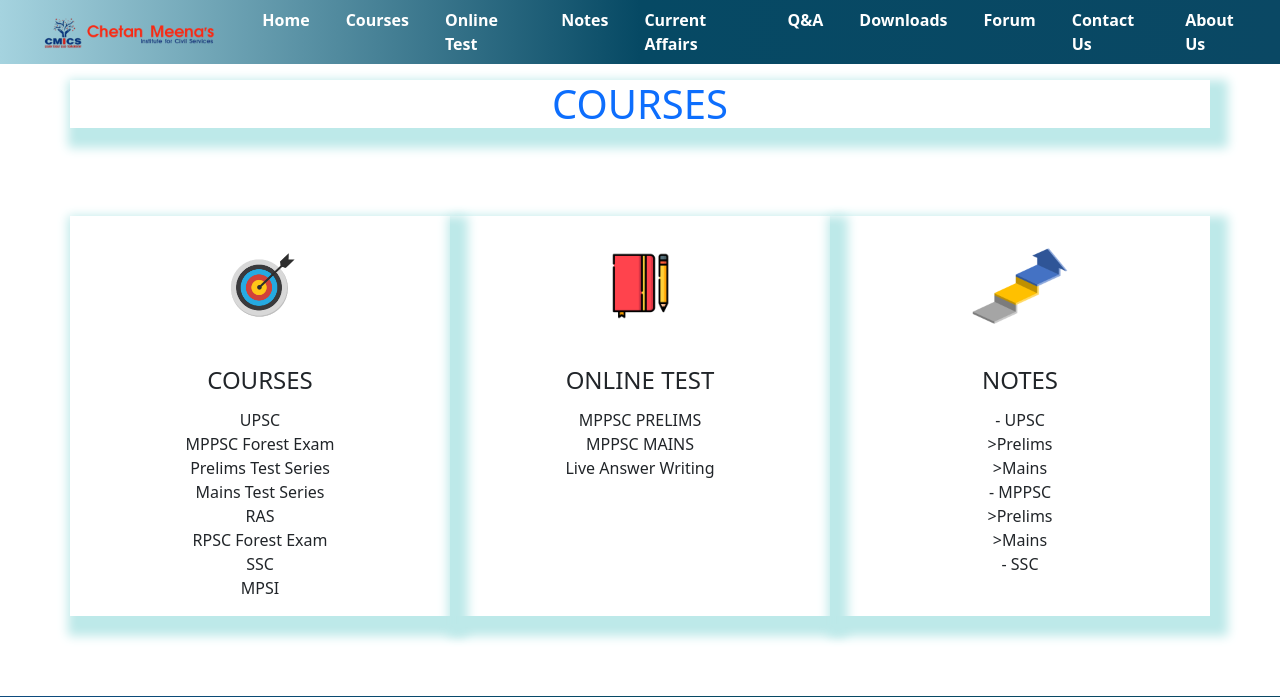
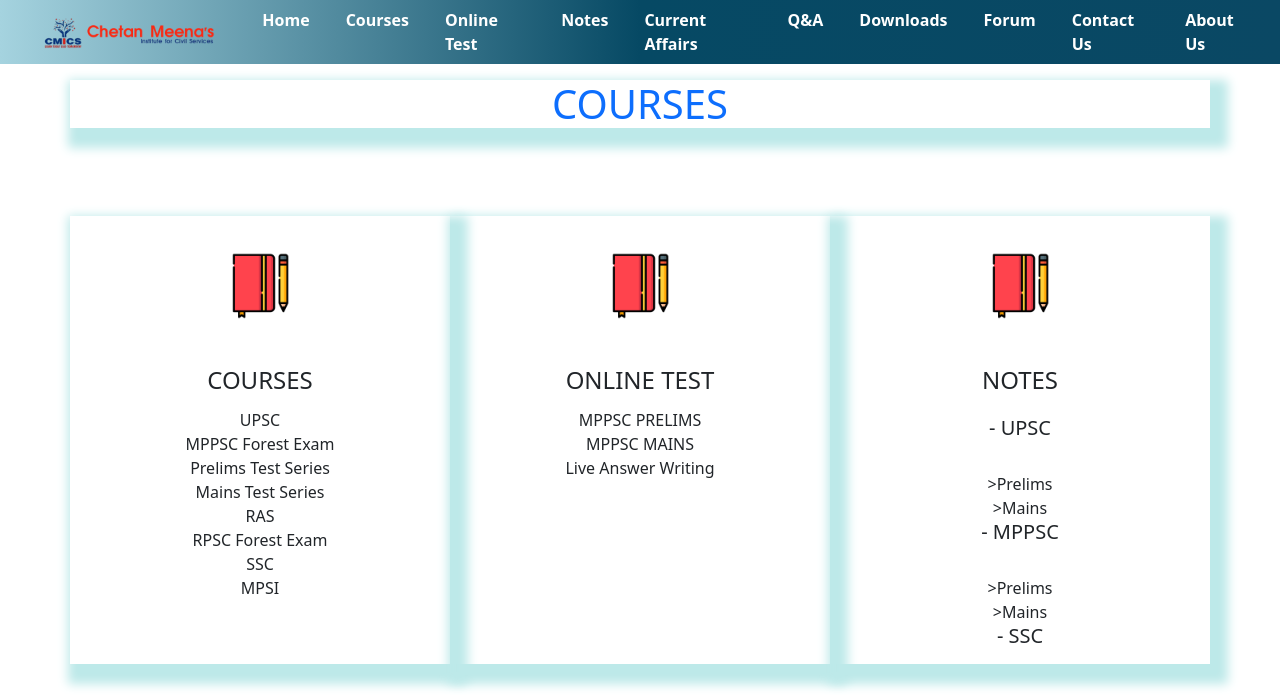
Before and after one commit to princeku07/cmics, a Django app: page /courses in a window 1280 px wide. Shown: the top 697 px of the page. Run offline with Django 3.2, Linux system fonts and the light colour scheme; parts of the project's set-up code (start-up, migrations or seed data) failed here and were passed over.

Commit message:
Update course.html

```diff
--- a/templates/course.html
+++ b/templates/course.html
@@ -20,7 +20,7 @@
       <div class="row text-center">
 
           <div class="col-md-4 services" style="margin-left: 3;">
-              <img src="{% static 'img/target.png'%}" class="service-img">
+              <img src="{% static 'img/book.png'%}" class="service-img">
               <h4>Courses</h4>
               <p>
                   UPSC
@@ -52,22 +52,22 @@
             </p>
         </div>
         <div class="col-md-4 services">
-          <img src="{% static 'img/stairs.png'%}" class="service-img">
+          <img src="{% static 'img/book.png'%}" class="service-img">
           <h4>Notes</h4>
           <p>
-               - UPSC
+              <h5> - UPSC</h5>
               <br>
                   >Prelims
               <br>
                   >Mains
               <br>
-               - MPPSC
+               <h5>- MPPSC</h5>
               <br>
                   >Prelims
               <br>
                   >Mains
               <br>
-               - SSC
+             <h5>  - SSC </h5>
           </p>
       </div>
       <!-- </div>
```
